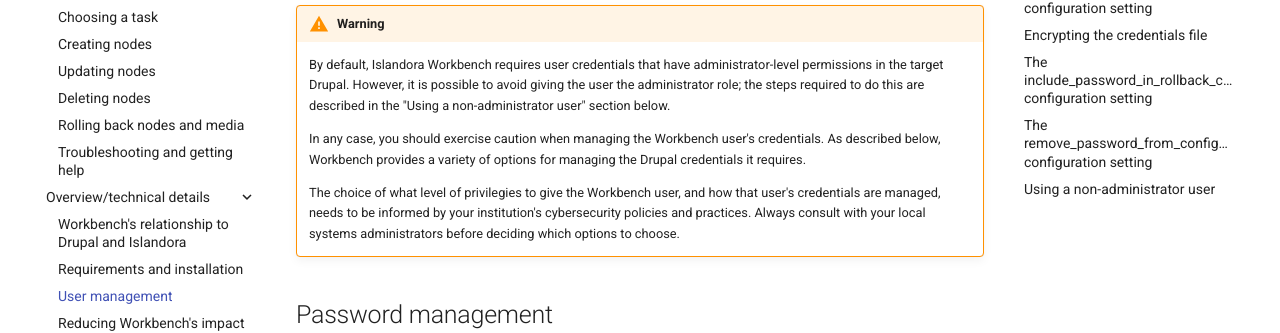
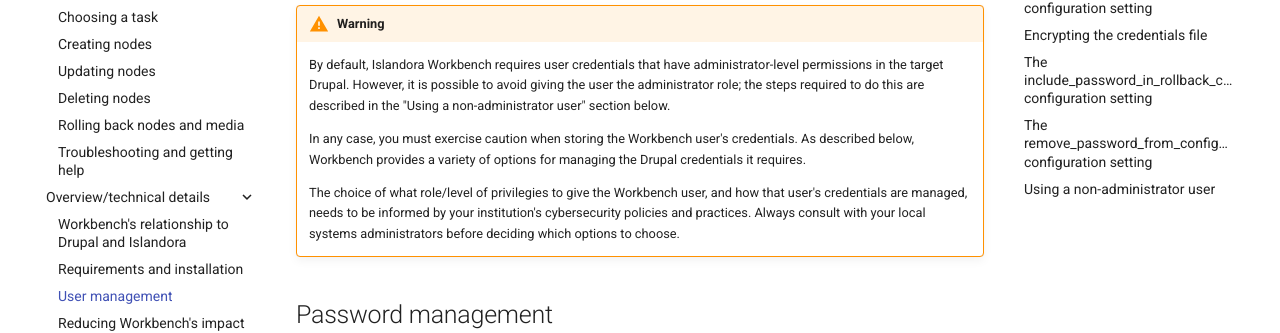
Before and after one commit to mjordan/islandora_workbench_docs, an MkDocs documentation site: the page built from docs/user_management.md, in a window 1280 px wide and 900 px high. Shown: the part 175-508 px from the top of the window. Built offline with MkDocs 1.6.1 and Material for MkDocs 9.7.7, drawn with Linux system fonts in a browser that asks for light colours; comment, search, counter and statistics services are not loaded; some of the changed text lies outside the part shown.

```diff
--- a/docs/user_management.md
+++ b/docs/user_management.md
@@ -1,9 +1,9 @@
 !!! warning
     By default, Islandora Workbench requires user credentials that have administrator-level permissions in the target Drupal. However, it is possible to avoid giving the user the administrator role; the steps required to do this are described in the "Using a non-administrator user" section below.
 
-    In any case, you should exercise caution when managing the Workbench user's credentials. As described below, Workbench provides a variety of options for managing the Drupal credentials it requires.
+    In any case, you must exercise caution when storing the Workbench user's credentials. As described below, Workbench provides a variety of options for managing the Drupal credentials it requires.
 
-    The choice of what level of privilegies to give the Workbench user, and how that user's credentials are managed, needs to be informed by your institution's cybersecurity policies and practices. Always consult with your local systems administrators before deciding which options to choose.
+    The choice of what role/level of privilegies to give the Workbench user, and how that user's credentials are managed, needs to be informed by your institution's cybersecurity policies and practices. Always consult with your local systems administrators before deciding which options to choose.
 
 ## Password management
 
```
Also changed, not shown: other parts of docs/user_management.md (+3 -3 lines).
